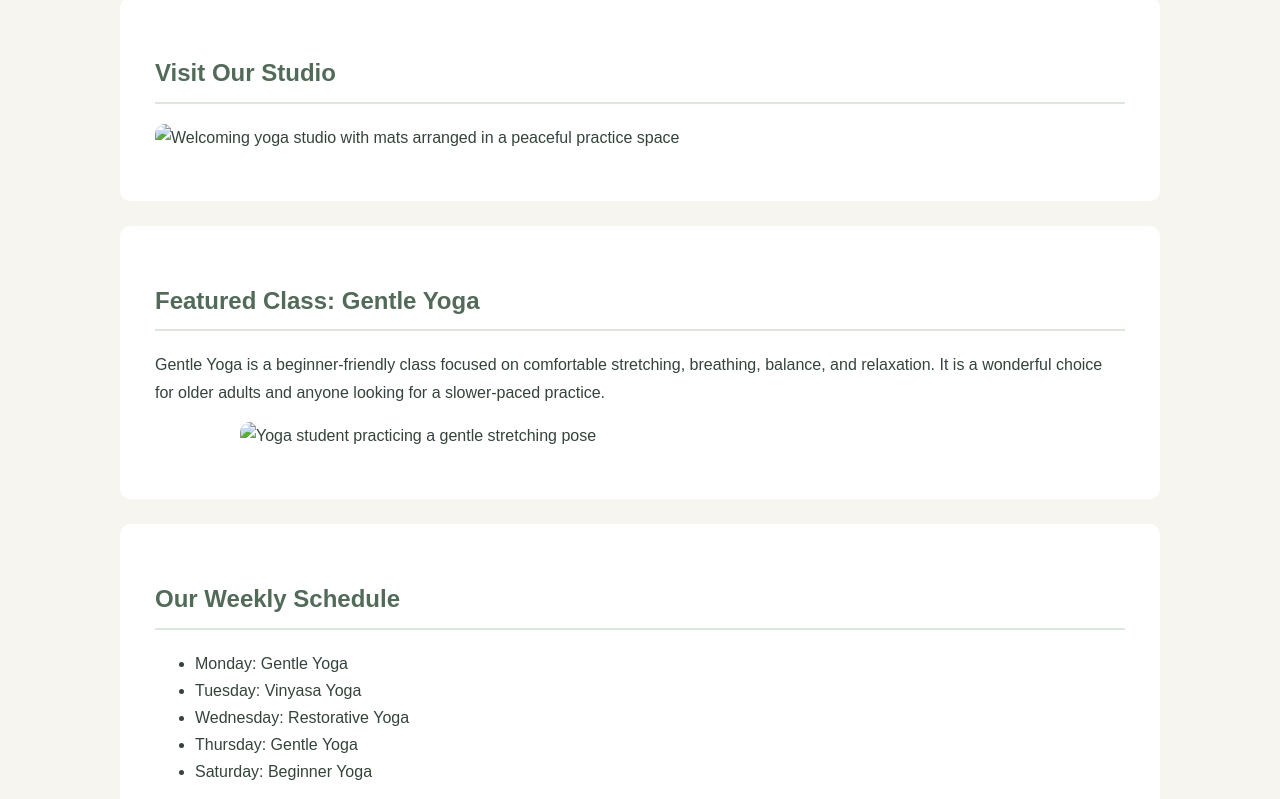
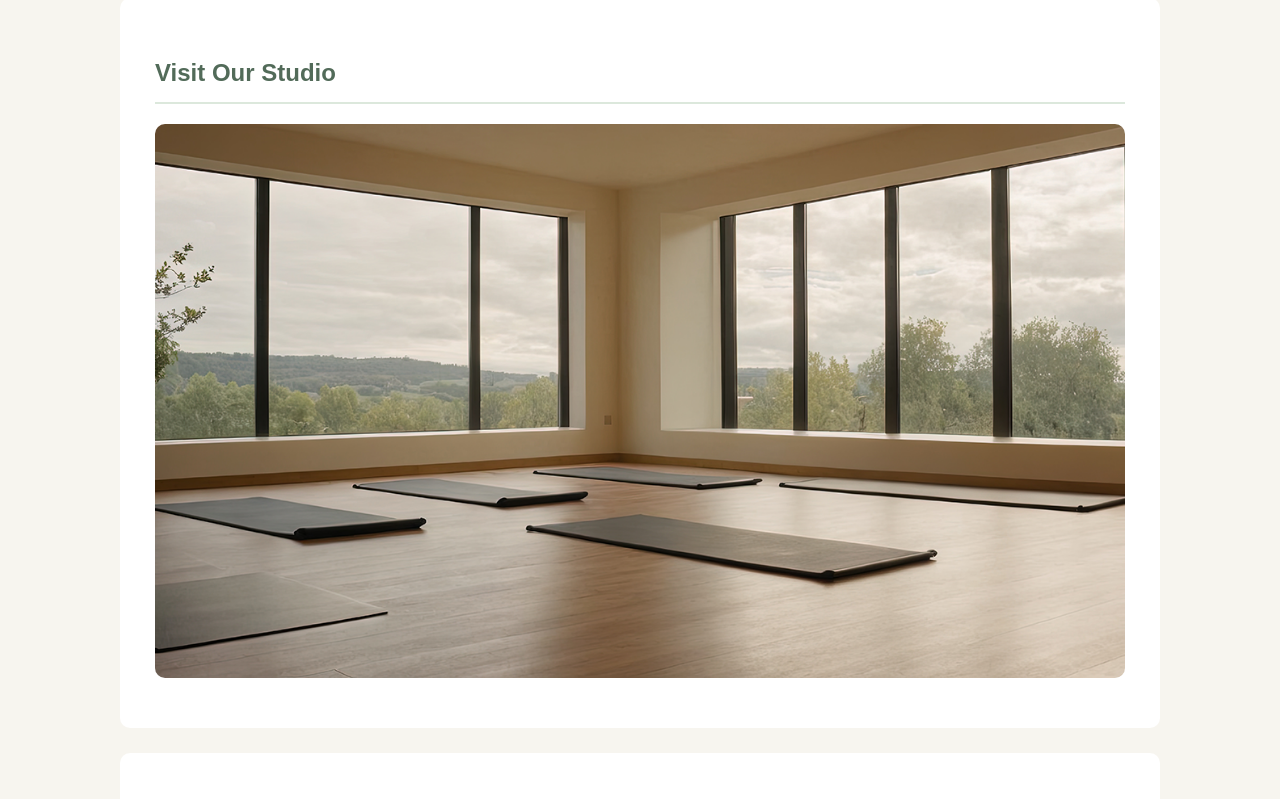
Before and after one commit to lelewhitney72303-ship-it/riverbend--yoga--studio, a plain HTML site: page index.html in a window 1280 px wide. Shown: the part 720-1519 px from the top of the page. Drawn offline with Linux system fonts and the light colour scheme.

Commit message:
Update index.html

```diff
--- a/index.html
+++ b/index.html
@@ -48,7 +48,7 @@
 
         <section>
             <h2>Visit Our Studio</h2>
-            <img src="images/yoga-studio.jpg"
+            <img src="yoga-studio_c.png"
                  alt="Welcoming yoga studio with mats arranged in a peaceful practice space">
         </section>
 
@@ -63,10 +63,10 @@
 
             <picture>
                 <source media="(max-width: 600px)"
-                        srcset="images/yoga-feature-small.jpg">
+                        srcset="yoga-feature-small_c.png">
                 <source media="(min-width: 601px)"
-                        srcset="images/yoga-feature-large.jpg">
-                <img src="images/yoga-feature-large.jpg"
+                        srcset="yoga-feature-large_c.png">
+                <img src="yoga-feature-large_c.png"
                      alt="Yoga student practicing a gentle stretching pose"
                      width="800">
             </picture>
@@ -95,7 +95,7 @@
             </p>
 
             <audio controls>
-                <source src="audio/yoga-breathing.mp3" type="audio/mpeg">
+                <source src="yoga-breathing_c.mp3" type="audio/mpeg">
                 Your browser does not support the audio element.
                 Please use a browser that supports MP3 audio.
             </audio>
```
